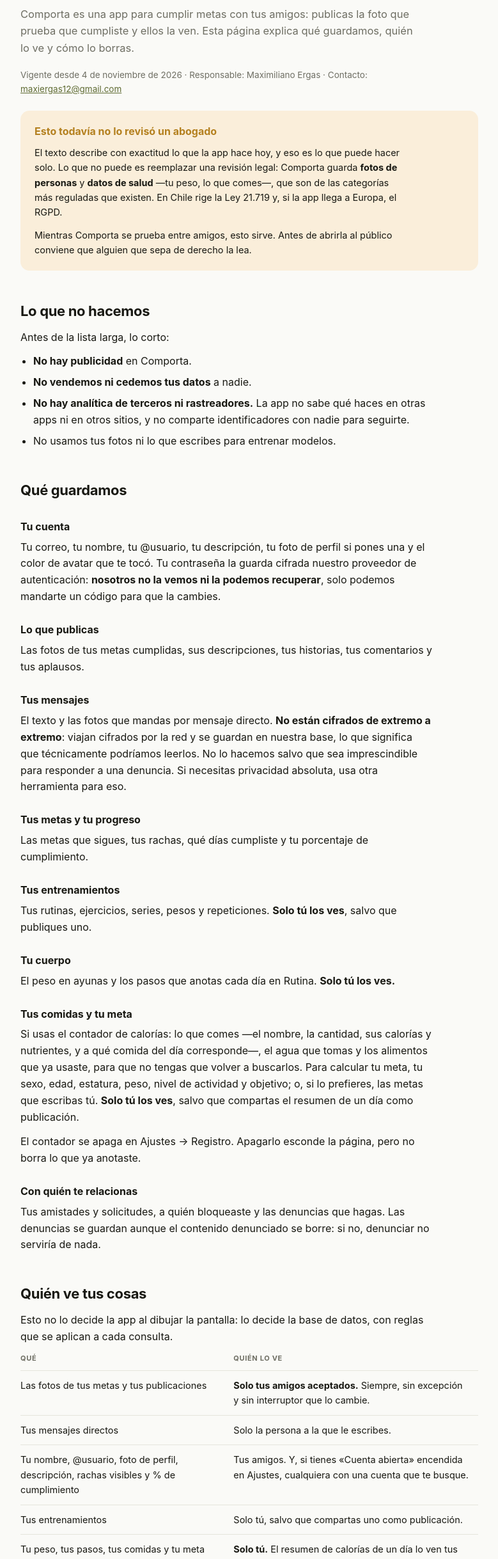
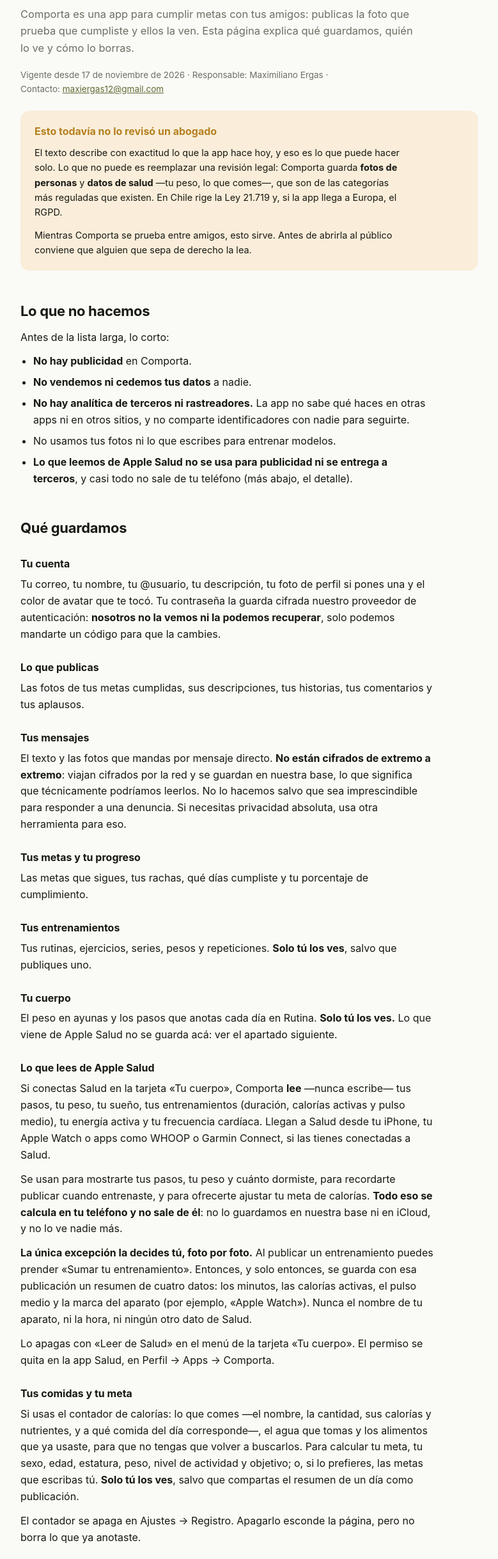
Before and after one commit to Maximiliano-Ergas/comporta-web, a plain HTML site: page privacidad.html in a window 1280 px wide. Shown: the part 116-2553 px from the top of the page at 64% size, without its empty margins (250-1029 px from the left). Drawn offline with Linux system fonts and the light colour scheme.

Commit message:
La política declara lo que Comporta lee de Apple Salud y el resumen del entrenamiento
Co-Authored-By: Claude Opus 5.5 <noreply@anthropic.com>

```diff
--- a/privacidad.html
+++ b/privacidad.html
@@ -8,7 +8,7 @@
 <div class="eyebrow">Comporta</div>
 <h1>Política de privacidad</h1>
 <p class="lede">Comporta es una app para cumplir metas con tus amigos: publicas la foto que prueba que cumpliste y ellos la ven. Esta página explica qué guardamos, quién lo ve y cómo lo borras.</p>
-<p class="fecha">Vigente desde 4 de noviembre de 2026 · Responsable: Maximiliano Ergas · Contacto: <a href="mailto:maxiergas12@gmail.com">maxiergas12@gmail.com</a></p>
+<p class="fecha">Vigente desde 17 de noviembre de 2026 · Responsable: Maximiliano Ergas · Contacto: <a href="mailto:maxiergas12@gmail.com">maxiergas12@gmail.com</a></p>
 
 <div class="falta">
   <h3>Esto todavía no lo revisó un abogado</h3>
@@ -24,6 +24,7 @@
     <li><strong>No vendemos ni cedemos tus datos</strong> a nadie.</li>
     <li><strong>No hay analítica de terceros ni rastreadores.</strong> La app no sabe qué haces en otras apps ni en otros sitios, y no comparte identificadores con nadie para seguirte.</li>
     <li>No usamos tus fotos ni lo que escribes para entrenar modelos.</li>
+    <li><strong>Lo que leemos de Apple Salud no se usa para publicidad ni se entrega a terceros</strong>, y casi todo no sale de tu teléfono (más abajo, el detalle).</li>
   </ul>
 </section>
 
@@ -46,7 +47,13 @@
   <p>Tus rutinas, ejercicios, series, pesos y repeticiones. <strong>Solo tú los ves</strong>, salvo que publiques uno.</p>
 
   <h3>Tu cuerpo</h3>
-  <p>El peso en ayunas y los pasos que anotas cada día en Rutina. <strong>Solo tú los ves.</strong></p>
+  <p>El peso en ayunas y los pasos que anotas cada día en Rutina. <strong>Solo tú los ves.</strong> Lo que viene de Apple Salud no se guarda acá: ver el apartado siguiente.</p>
+
+  <h3>Lo que lees de Apple Salud</h3>
+  <p>Si conectas Salud en la tarjeta «Tu cuerpo», Comporta <strong>lee</strong> —nunca escribe— tus pasos, tu peso, tu sueño, tus entrenamientos (duración, calorías activas y pulso medio), tu energía activa y tu frecuencia cardíaca. Llegan a Salud desde tu iPhone, tu Apple Watch o apps como WHOOP o Garmin Connect, si las tienes conectadas a Salud.</p>
+  <p>Se usan para mostrarte tus pasos, tu peso y cuánto dormiste, para recordarte publicar cuando entrenaste, y para ofrecerte ajustar tu meta de calorías. <strong>Todo eso se calcula en tu teléfono y no sale de él</strong>: no lo guardamos en nuestra base ni en iCloud, y no lo ve nadie más.</p>
+  <p><strong>La única excepción la decides tú, foto por foto.</strong> Al publicar un entrenamiento puedes prender «Sumar tu entrenamiento». Entonces, y solo entonces, se guarda con esa publicación un resumen de cuatro datos: los minutos, las calorías activas, el pulso medio y la marca del aparato (por ejemplo, «Apple Watch»). Nunca el nombre de tu aparato, ni la hora, ni ningún otro dato de Salud.</p>
+  <p>Lo apagas con «Leer de Salud» en el menú de la tarjeta «Tu cuerpo». El permiso se quita en la app Salud, en Perfil → Apps → Comporta.</p>
 
   <h3>Tus comidas y tu meta</h3>
   <p>Si usas el contador de calorías: lo que comes —el nombre, la cantidad, sus calorías y nutrientes, y a qué comida del día corresponde—, el agua que tomas y los alimentos que ya usaste, para que no tengas que volver a buscarlos. Para calcular tu meta, tu sexo, edad, estatura, peso, nivel de actividad y objetivo; o, si lo prefieres, las metas que escribas tú. <strong>Solo tú los ves</strong>, salvo que compartas el resumen de un día como publicación.</p>
@@ -66,6 +73,7 @@
     <tr><td>Tu nombre, @usuario, foto de perfil, descripción, rachas visibles y % de cumplimiento</td><td>Tus amigos. Y, si tienes «Cuenta abierta» encendida en Ajustes, cualquiera con una cuenta que te busque.</td></tr>
     <tr><td>Tus entrenamientos</td><td>Solo tú, salvo que compartas uno como publicación.</td></tr>
     <tr><td>Tu peso, tus pasos, tus comidas y tu meta</td><td><strong>Solo tú.</strong> El resumen de calorías de un día lo ven tus amigos solo si lo compartes como publicación.</td></tr>
+    <tr><td>Lo que Comporta lee de Apple Salud</td><td><strong>Solo tú, y no sale de tu teléfono.</strong> El resumen de un entrenamiento que sumas a una foto lo ven quienes ven esa foto: tus amigos aceptados.</td></tr>
     <tr><td>A quién bloqueaste</td><td>Solo tú. A la persona bloqueada no se le avisa.</td></tr>
   </table>
   <p>Si apagas «Cuenta abierta», dejas de aparecer en las búsquedas de quien no es tu amigo.</p>
@@ -93,7 +101,8 @@
   <ul>
     <li><strong>Verlos y corregirlos:</strong> tu perfil, tus metas y tu registro se editan desde la app.</li>
     <li><strong>Esconderte:</strong> apaga «Cuenta abierta» en Ajustes → Privacidad.</li>
-    <li><strong>Borrar cosas sueltas:</strong> cualquier publicación, comentario o racha tuya.</li>
+    <li><strong>Borrar cosas sueltas:</strong> cualquier publicación, comentario o racha tuya. Borrar una publicación borra también el resumen del entrenamiento que llevaba.</li>
+    <li><strong>Dejar de compartir con Salud:</strong> apaga «Leer de Salud» en la tarjeta «Tu cuerpo», o quita el permiso en la app Salud.</li>
     <li><strong>Bloquear y denunciar:</strong> desde el perfil de la persona o desde su publicación.</li>
     <li><strong>Borrar tu cuenta entera:</strong> Ajustes → Borrar mi cuenta. Se borra tu perfil, tus publicaciones, tus fotos, tus mensajes, tus rachas, tus entrenamientos, tu peso, tus pasos y tus comidas. <strong>Es inmediato y no tiene vuelta atrás.</strong></li>
     <li><strong>Pedir una copia:</strong> escríbenos a <a href="mailto:maxiergas12@gmail.com">maxiergas12@gmail.com</a> y te la mandamos.</li>
```
